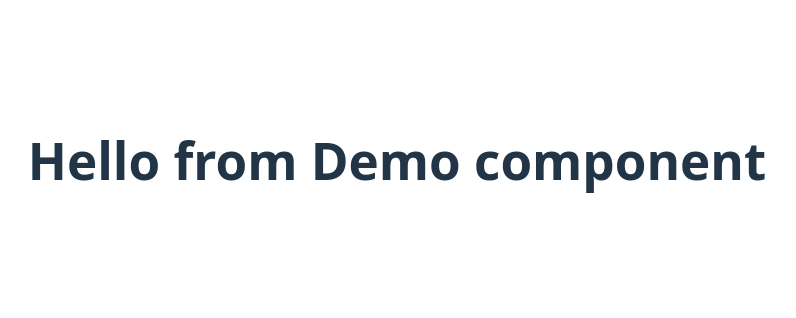
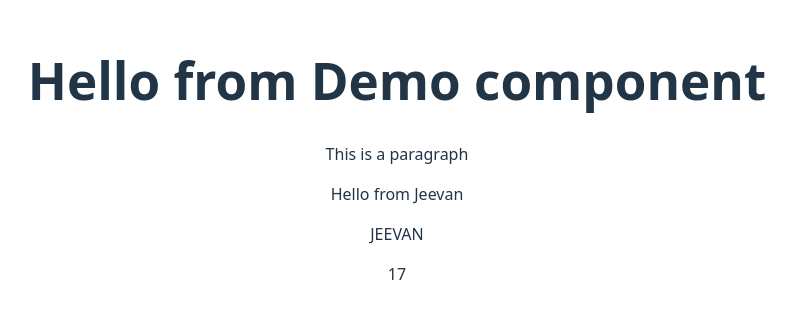
Before and after one commit to jeevan-p-gowda/react-ria, a React (Vite) app: page / in a window 1280 px wide. Shown: the part 240-558 px from the top of the page, without its empty margins (243-1039 px from the left). Built offline with nearby package versions, Linux system fonts and the light colour scheme.

Commit message:
consolidated html element

```diff
--- a/src/Demo.jsx
+++ b/src/Demo.jsx
@@ -1,6 +1,15 @@
 function Demo(){
     // every component must return JSX
-    return <h1>Hello from Demo component</h1>
+    // conslodated html element
+    const name = "Jeevan"
+    return (<div>
+        <h1>Hello from Demo component</h1>
+        <p>This is a paragraph</p>
+        <p>Hello from {name}</p>
+        <p>{name.toUpperCase()}</p>
+        <p>{9+8}</p>
+        </div>
+    );
 }
 
 export default Demo;
```
